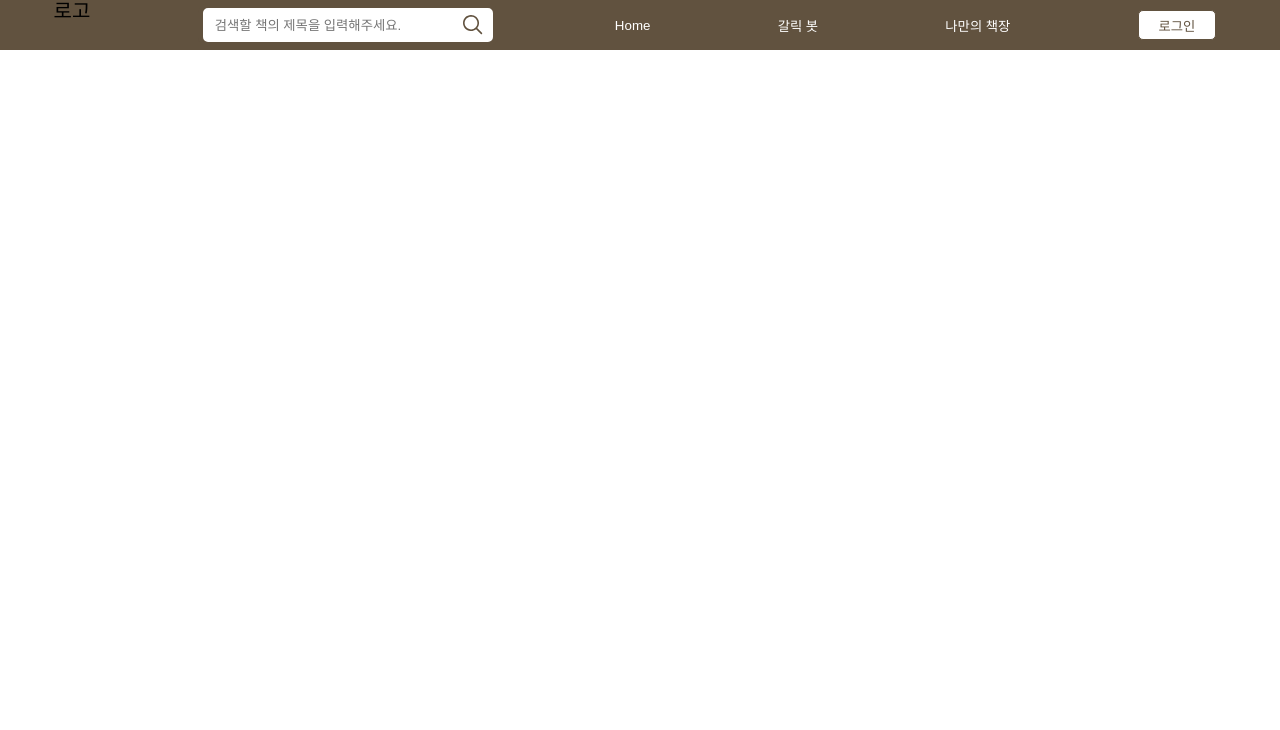
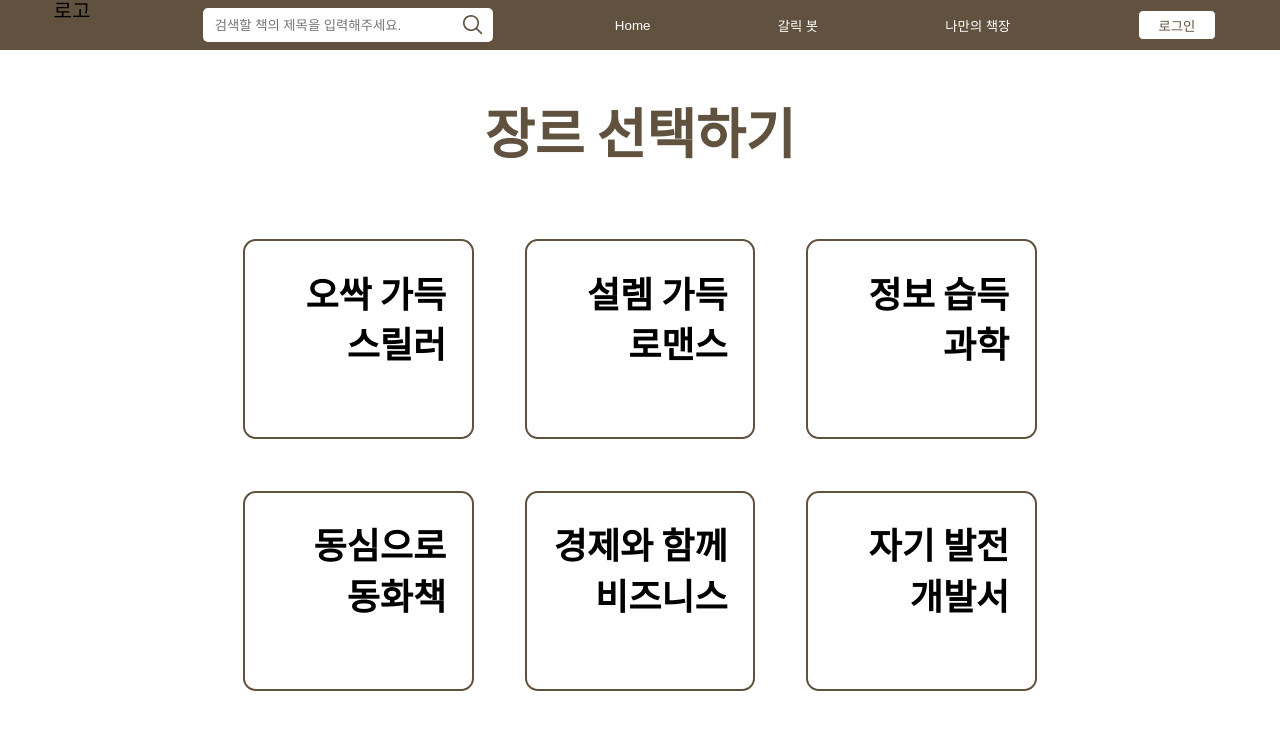
Before and after one commit to Only-Book/only-book-frontend, a React (Vite) app: page /genre in a window 1280 px wide. Shown: the top 730 px of the page. Built offline with nearby package versions, Linux system fonts and the light colour scheme.

Commit message:
init: 장르 페이지

```diff
--- a/src/App.jsx
+++ b/src/App.jsx
@@ -6,6 +6,7 @@ import Login from "./pages/Login";
 import MyBook from "./pages/MyBook";
 import OnlyBook from "./pages/OnlyBook";
 import Search from "./pages/Search";
+import Genre from "./pages/Genre";
 
 function App() {
   return (
@@ -17,6 +18,7 @@ function App() {
         <Route path="/join" element={<Join />} />
         <Route path="/search" element={<Search />} />
         <Route path="/mybook" element={<MyBook />} />
+        <Route path="/genre" element={<Genre />} />
       </Routes>
     </BrowserRouter>
   );
--- /dev/null
+++ b/src/pages/Genre.jsx
@@ -0,0 +1,117 @@
+import styled from "styled-components";
+import { useState } from "react";
+
+const Genre = () => {
+  const [selectGenre, setSelectGenre] = useState([]);
+
+  const handleSelect = (genre) => {
+    if (selectGenre.includes(genre)) {
+      setSelectGenre(selectGenre.filter((g) => g !== genre));
+    } else {
+      setSelectGenre([...selectGenre, genre]);
+    }
+  };
+
+  return (
+    <GenreContainer>
+      <Title>장르 선택하기</Title>
+      <GenreListContainer>
+        <GenreList>
+          <GenreSelect
+            onClick={() => handleSelect("스릴러")}
+            $isSelected={selectGenre.includes("스릴러")}
+          >
+            오싹 가득
+            <br />
+            스릴러
+          </GenreSelect>
+          <GenreSelect
+            onClick={() => handleSelect("로맨스")}
+            $isSelected={selectGenre.includes("로맨스")}
+          >
+            설렘 가득
+            <br />
+            로맨스
+          </GenreSelect>
+          <GenreSelect
+            onClick={() => handleSelect("과학")}
+            $isSelected={selectGenre.includes("과학")}
+          >
+            정보 습득
+            <br />
+            과학
+          </GenreSelect>
+        </GenreList>
+        <GenreList>
+          <GenreSelect
+            onClick={() => handleSelect("동화책")}
+            $isSelected={selectGenre.includes("동화책")}
+          >
+            동심으로
+            <br />
+            동화책
+          </GenreSelect>
+          <GenreSelect
+            onClick={() => handleSelect("비즈니스")}
+            $isSelected={selectGenre.includes("비즈니스")}
+          >
+            경제와 함께
+            <br />
+            비즈니스
+          </GenreSelect>
+          <GenreSelect
+            onClick={() => handleSelect("개발서")}
+            $isSelected={selectGenre.includes("개발서")}
+          >
+            자기 발전
+            <br />
+            개발서
+          </GenreSelect>
+        </GenreList>
+      </GenreListContainer>
+    </GenreContainer>
+  );
+};
+
+const GenreContainer = styled.div`
+  display: flex;
+  height: 90vh;
+  flex-direction: column;
+  justify-content: center;
+  align-items: center;
+`;
+
+const Title = styled.p`
+  ${({ theme }) => theme.fonts.mainTitle};
+  color: ${({ theme }) => theme.colors.brown};
+  margin: 0 7vh 7vh;
+`;
+
+const GenreListContainer = styled.div`
+  display: flex;
+  flex-direction: column;
+`;
+
+const GenreList = styled.div`
+  display: flex;
+`;
+
+const GenreSelect = styled.div`
+  ${({ theme }) => theme.fonts.button};
+  display: flex;
+  padding: 2vw;
+  line-height: 140%;
+  justify-content: end;
+  text-align: end;
+  width: 18vw;
+  height: 18vh;
+  min-height: 200px;
+  border: 2px solid ${({ theme }) => theme.colors.brown};
+  border-radius: 1vw;
+  margin: 2vw;
+  background-color: ${({ theme, $isSelected }) =>
+    $isSelected ? theme.colors.beige : theme.colors.gra};
+  cursor: pointer;
+`;
+
+export default Genre;
--- a/src/pages/Join.jsx
+++ b/src/pages/Join.jsx
@@ -1,5 +1,6 @@
 import styled from "styled-components";
 import { useState } from "react";
+import { Link } from "react-router-dom";
 import InputBox from "../components/InputBox";
 
 const Join = () => {
@@ -48,7 +49,13 @@ const Join = () => {
           validate={validName}
           onValidChange={setIsNameValid}
         />
-        <Button $isFormValid={isFormValid}>다음</Button>
+        {isFormValid ? (
+          <Link to="/genre">
+            <Button $isFormValid={isFormValid}>다음</Button>
+          </Link>
+        ) : (
+          <Button disabled={!isFormValid}>다음</Button>
+        )}
       </WholeContainer>
     </JoinContainer>
   );
@@ -80,14 +87,15 @@ const Button = styled.div`
   display: flex;
   width: 9vw;
   min-width: 100px;
-  height: 5.73vh;
+  height: 6.5vh;
   min-height: 50px;
   border-radius: 1.08vw;
   justify-content: center;
   align-items: center;
   margin-top: 3vh;
-  background-color: ${({ theme, isFormValid }) =>
-    isFormValid ? theme.colors.brown : theme.colors.gray};
+  background-color: ${({ theme, $isFormValid }) =>
+    $isFormValid ? theme.colors.brown : theme.colors.gray};
+  cursor: ${({ $isFormValid }) => ($isFormValid ? "pointer" : "not-allowed")};
 `;
 
 export default Join;
```
